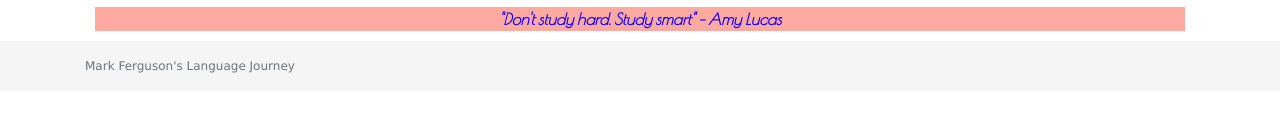
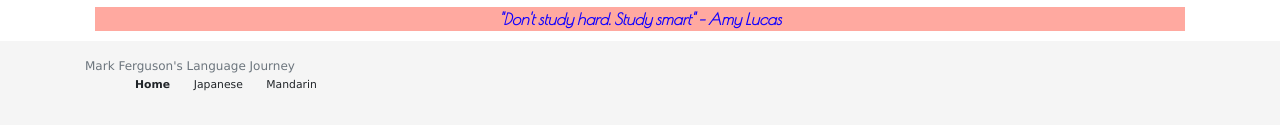
Before and after one commit to mgfergus/mgfergus.github.io, a plain HTML site: page index.html in a window 1280 px wide. Shown: the part 562-692 px from the top of the page. Drawn offline with nearby package versions, Linux system fonts and the light colour scheme.

Commit message:
Update index.html

```diff
--- a/index.html
+++ b/index.html
@@ -86,6 +86,11 @@
             <footer class="footer mt-auto py-3">
                   <div class="container">
                         <span class="text-muted">Mark Ferguson's Language Journey</span>
+                        <ul id="navloc">
+                            <li class="current"> Home </li>
+                            <li> Japanese </li>
+                            <li> Mandarin </li>
+                        </ul>
                   </div>
             </footer>
 
```
